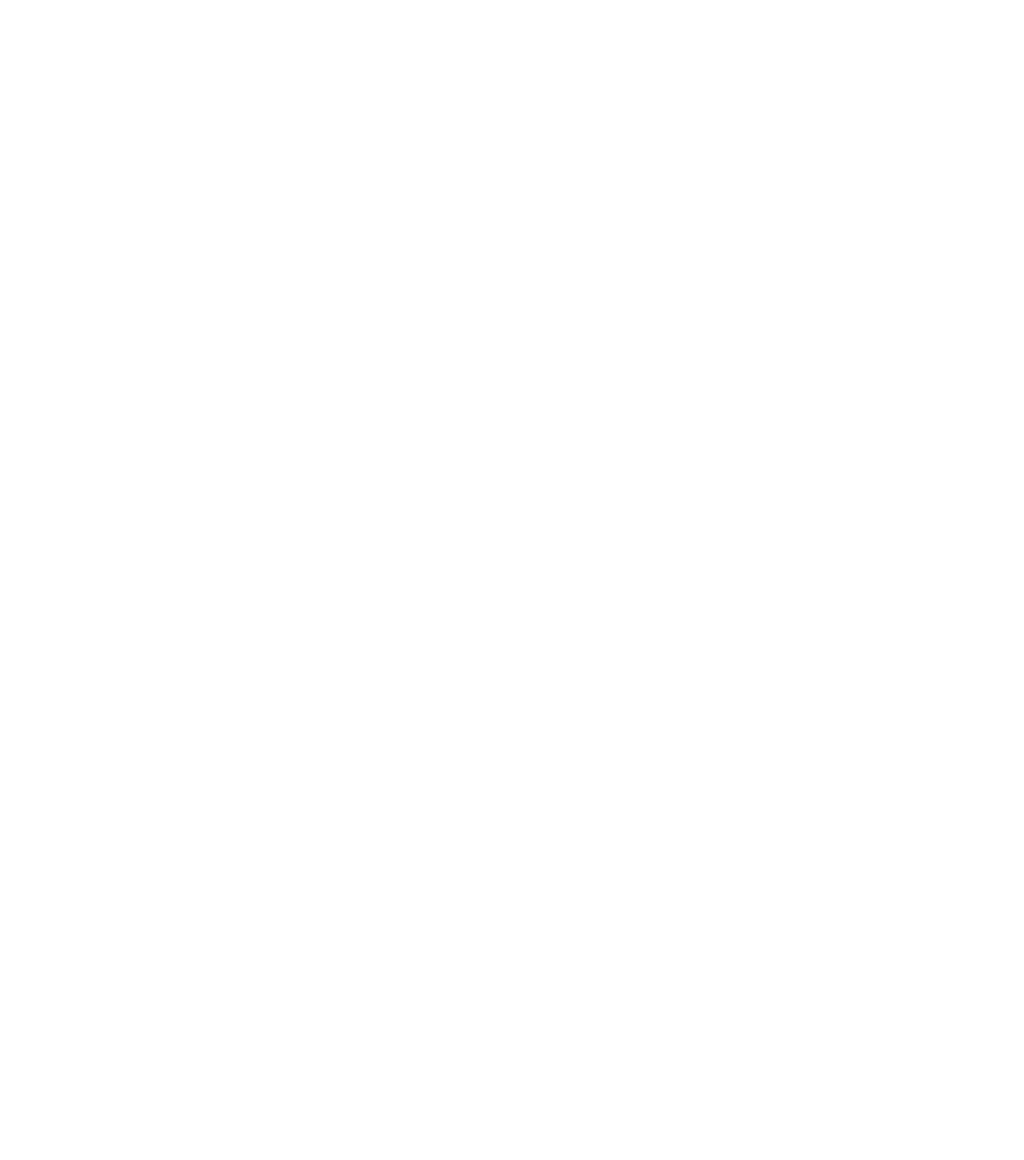
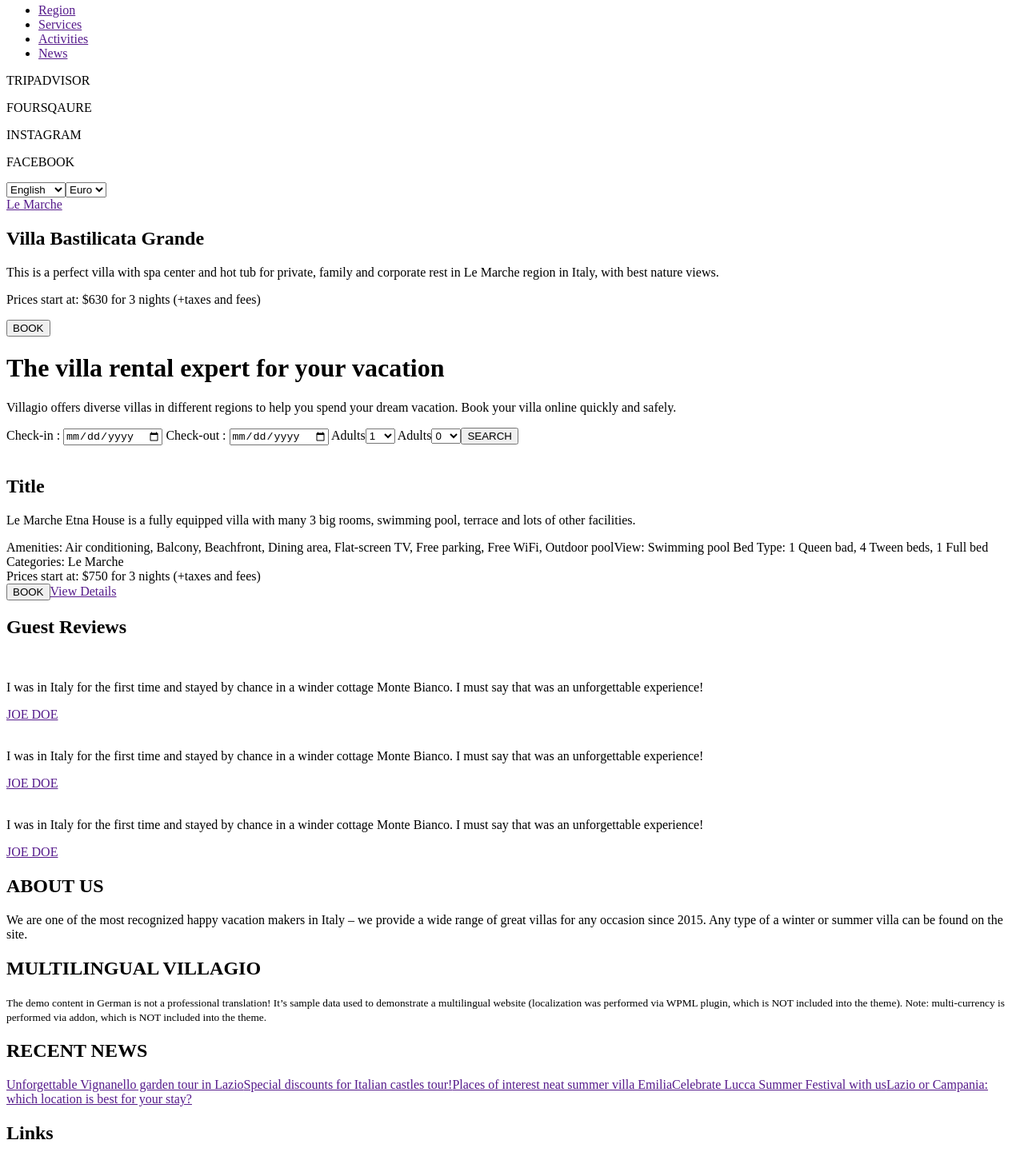
Before and after one commit to kayarhabby/Villagio, a React (Vite) app in the folder react/: page / in a window 1280 px wide. Shown: the part 80-1531 px from the top of the page at 80% size. Before the commit the page ends 800 px from the top, so only its background shows below. Built offline with nearby package versions, Linux system fonts and the light colour scheme.

Commit message:
mise en place de la structure de la page d'accueil

```diff
--- a/react/src/assets/view/Home.jsx
+++ b/react/src/assets/view/Home.jsx
@@ -1,7 +1,227 @@
 export default function Home() {
     return (
         <>
-            Home
+            <header>
+                <div>
+                    <div className="menu-hamburger">
+                        <a href="#"><i className="fa-solid fa-bars"></i></a>
+                        <a href="#"><i className="fa-solid fa-x"></i></a>
+                    </div>
+                    <p>MENU</p>
+                </div>
+
+                <a href="/"> Villagio </a>
+                <nav>
+                    <ul>
+                        <li><a href=""> Region</a></li>
+                        <li><a href=""> Services</a></li>
+                        <li><a href="">Activities</a></li>
+                        <li><a href="">News</a></li>
+                    </ul>
+                </nav>
+                <div className="icon-container">
+                    <div className="icon-reseaux-social">
+                        <p>
+                            TRIPADVISOR
+                        </p>
+                    </div>
+                    <div className="icon-reseaux-social">
+                        <p className="text-reseaux-social">
+                            FOURSQAURE
+                        </p>
+                    </div>
+                    <div className="icon-reseaux-social">
+                        <p className="text-reeaux-social">
+                            INSTAGRAM
+                        </p>
+                    </div>
+                    <div className="icon-reseaux-social">
+                        <p className="text-reseaux-social">
+                            FACEBOOK
+                        </p>
+                    </div>
+                    <select className="form-select">
+                        <option selected>English</option>
+                        <option value="1">Français</option>
+                    </select>
+                    <select className="form-select">
+                        <option selected>Euro</option>
+                        <option value="1">USD</option>
+                    </select>
+                </div>
+            </header>
+
+            <main>
+                <article>
+                    <a href="">
+                        Le Marche
+                    </a>
+                    <h1>Villa Bastilicata Grande</h1>
+                    <p>
+                        This is a perfect villa with spa center and hot tub for private, family and corporate rest in Le Marche region in Italy, with best nature views.
+                    </p>
+                    <p>
+                        Prices start at: $630 for 3 nights (+taxes and fees)
+                    </p>
+                    <a href="">
+                        <button>BOOK</button>
+                    </a>
+                </article>
+                <h1>
+                    The villa rental expert for your vacation
+                </h1>
+                <p>
+                    Villagio offers diverse villas in different regions to help you spend your dream vacation. Book your
+                    villa online quickly and safely.
+                </p>
+
+                <form action="">
+                    <label htmlFor="Check-in"> Check-in : </label>
+                    <input type="date" placeholder="Check-in Date"/>
+
+                    <label htmlFor="Check-out"> Check-out : </label>
+                    <input type="date" placeholder="Check-out Date"/>
+
+                    <label htmlFor="Adults"> Adults</label>
+                    <select className="form-select">
+                        <option selected>1</option>
+                        <option value="1">2</option>
+                        <option value="1">3</option>
+                        <option value="1">4</option>
+                        <option value="1">5</option>
+                        <option value="1">6</option>
+                        <option value="1">7</option>
+                        <option value="1">8</option>
+                        <option value="1">9</option>
+                        <option value="1">10</option>
+                    </select>
+                    <label htmlFor="Adults"> Adults</label>
+                    <select className="form-select">
+                        <option selected>0</option>
+                        <option value="1">1</option>
+                        <option value="1">2</option>
+                        <option value="1">3</option>
+                        <option value="1">4</option>
+                        <option value="1">5</option>
+                        <option value="1">6</option>
+                        <option value="1">7</option>
+                        <option value="1">8</option>
+                        <option value="1">9</option>
+                        <option value="1">10</option>
+                    </select>
+
+                    <button type="submit"> SEARCH</button>
+                </form>
+
+                <section id="cards">
+                    <article>
+                        <img src="" alt=""/>
+                        <h2> Title </h2>
+                        <p>
+                            Le Marche Etna House is a fully equipped villa with many 3 big rooms, swimming pool, terrace
+                            and lots of other facilities.
+                        </p>
+                        <div>
+
+                        </div>
+                        <div>
+                            Amenities: Air conditioning, Balcony, Beachfront, Dining area, Flat-screen TV, Free parking,
+                            Free WiFi, Outdoor poolView: Swimming pool Bed Type: 1 Queen bad, 4 Tween beds, 1 Full bed
+                            Categories: Le Marche
+                        </div>
+                        <div>
+                            Prices start at: $750 for 3 nights (+taxes and fees)
+                        </div>
+                        <div>
+                            <button>BOOK</button>
+                            <a href="">View Details</a>
+                        </div>
+                    </article>
+
+                </section>
+
+                <section>
+                    <h2>
+                        Guest Reviews
+                    </h2>
+
+                    <div className="guest-container">
+                        <div className="guest-content">
+                            <div>
+                                <img src="" alt=""/>
+                            </div>
+                            <p>
+                                I was in Italy for the first time and stayed by chance in a winder cottage Monte Bianco.
+                                I must say that was an unforgettable experience!
+                            </p>
+                            <a href=""> JOE DOE</a>
+                        </div>
+
+                        <div className="guest-content">
+                            <div>
+                                <img src="" alt=""/>
+                            </div>
+                            <p>
+                                I was in Italy for the first time and stayed by chance in a winder cottage Monte Bianco.
+                                I must say that was an unforgettable experience!
+                            </p>
+                            <a href=""> JOE DOE</a>
+                        </div>
+
+                        <div className="guest-content">
+                            <div>
+                                <img src="" alt=""/>
+                            </div>
+                            <p>
+                                I was in Italy for the first time and stayed by chance in a winder cottage Monte Bianco.
+                                I must say that was an unforgettable experience!
+                            </p>
+                            <a href=""> JOE DOE</a>
+                        </div>
+
+                    </div>
+                </section>
+            </main>
+
+            <footer>
+                <article>
+                <h2>ABOUT US</h2>
+                    <p>
+                        We are one of the most recognized happy vacation makers in Italy – we provide a wide range of
+                        great villas for any occasion since 2015. Any type of a winter or summer villa can be found on
+                        the site.
+                    </p>
+                </article>
+
+                <article>
+                    <h2>MULTILINGUAL VILLAGIO</h2>
+                    <small>
+                        The demo content in German is not a professional translation! It’s sample data used to
+                        demonstrate a multilingual website (localization was performed via WPML plugin, which is NOT
+                        included into the theme).
+
+                        Note: multi-currency is performed via addon, which is NOT included into the theme.
+                    </small>
+                </article>
+
+                <article>
+                    <h2>RECENT NEWS</h2>
+                    <a href="">Unforgettable Vignanello garden tour in Lazio</a>
+                    <a href="">Special discounts for Italian castles tour!</a>
+                    <a href="">Places of interest neat summer villa Emilia</a>
+                    <a href="">Celebrate Lucca Summer Festival with us</a>
+                    <a href="">Lazio or Campania: which location is best for your stay?</a>
+                </article>
+
+                <article>
+                    <h2>Links</h2>
+                    <a href="/">How to book</a>
+                    <a href="/">General letting conditions</a>
+                    <a href="/">JObs and careers</a>
+                    <a href="/">Travel agent resources</a>
+                    <a href="/">Contact us</a>
+                </article>
+            </footer>
         </>
     )
 }
```
